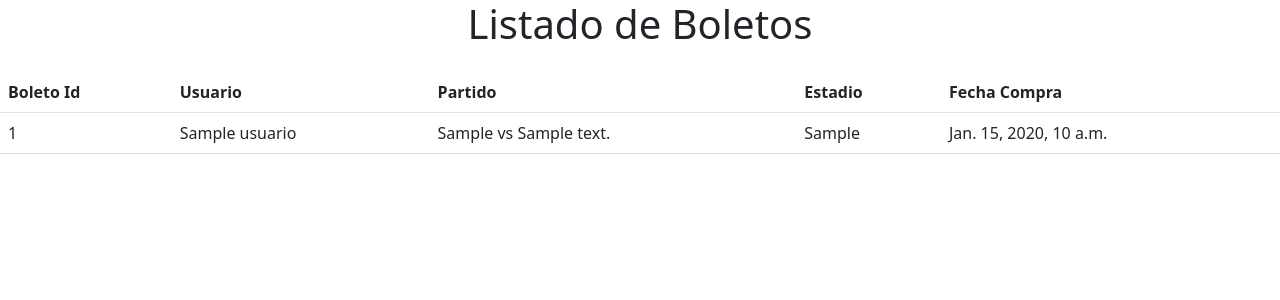
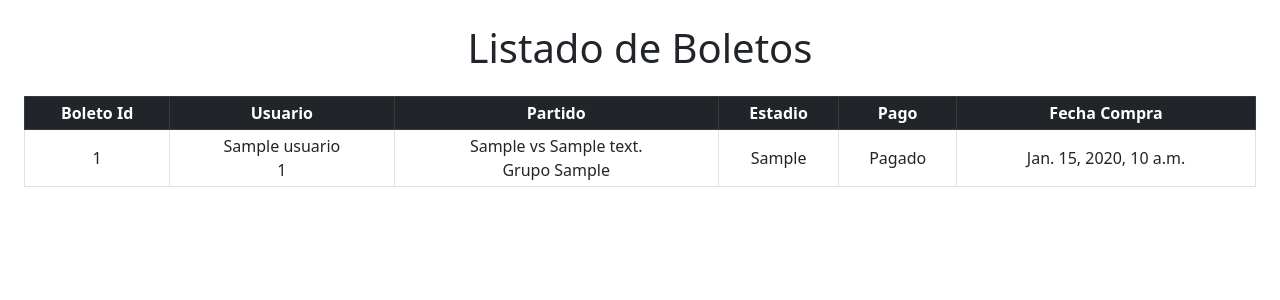
Before and after one commit to jlimas/yalo-conecta-api, a Django app: page /boletos in a window 1280 px wide. Shown: the top 300 px of the page. Run offline with Django 4.2, Linux system fonts and the light colour scheme; tables that the repository leaves empty hold one stand-in row (values such as "Sample post").

Commit message:
Formatting for the tickets website

```diff
--- a/templates/boletos.html
+++ b/templates/boletos.html
@@ -18,23 +18,47 @@
 </head>
 
 <body>
-  <h1 class="text-center mb-4">Listado de Boletos</h1>
-  <div class="table-responsive">
-    <table class="table">
+  <h1 class="text-center my-4">Listado de Boletos</h1>
+  <div class="table-responsive mx-4 text-center">
+    <table class="table table-sm table-bordered align-middle">
+      <thead class="table-dark">
         <tr>
           <th>Boleto Id</th>
           <th>Usuario</th>
           <th>Partido</th>
           <th>Estadio</th>
+          <th>Pago</th>
           <th>Fecha Compra</th>
         </tr>
+      </thead>
 
       {% for boleto in boletos %}
       <tr>
         <td>{{boleto.id}}</td>
-        <td>{{boleto.usuario}}</td>
-        <td>{{boleto.partido}}</td>
+        <td>
+          <div>
+            {{boleto.usuario.nombre}}
+          </div>
+          <div class="fw-light">
+            {{boleto.usuario.id}}
+          </div>
+        </td>
+
+        <td>
+          <div>
+            {{boleto.partido}}
+          </div>
+          <div class="fw-light">
+            Grupo {{boleto.partido.grupo}}
+          </div>
+        </td>
+
         <td>{{boleto.partido.estadio}}</td>
+        {% if boleto.pagado %}
+        <td>Pagado</td>
+        {% else %}
+        <td>Pendiente</td>
+        {% endif %}
         <td>{{boleto.fecha_compra}}</td>
       </tr>
       {% endfor %}
```
Lines whose indentation alone changed are shown as unchanged.
